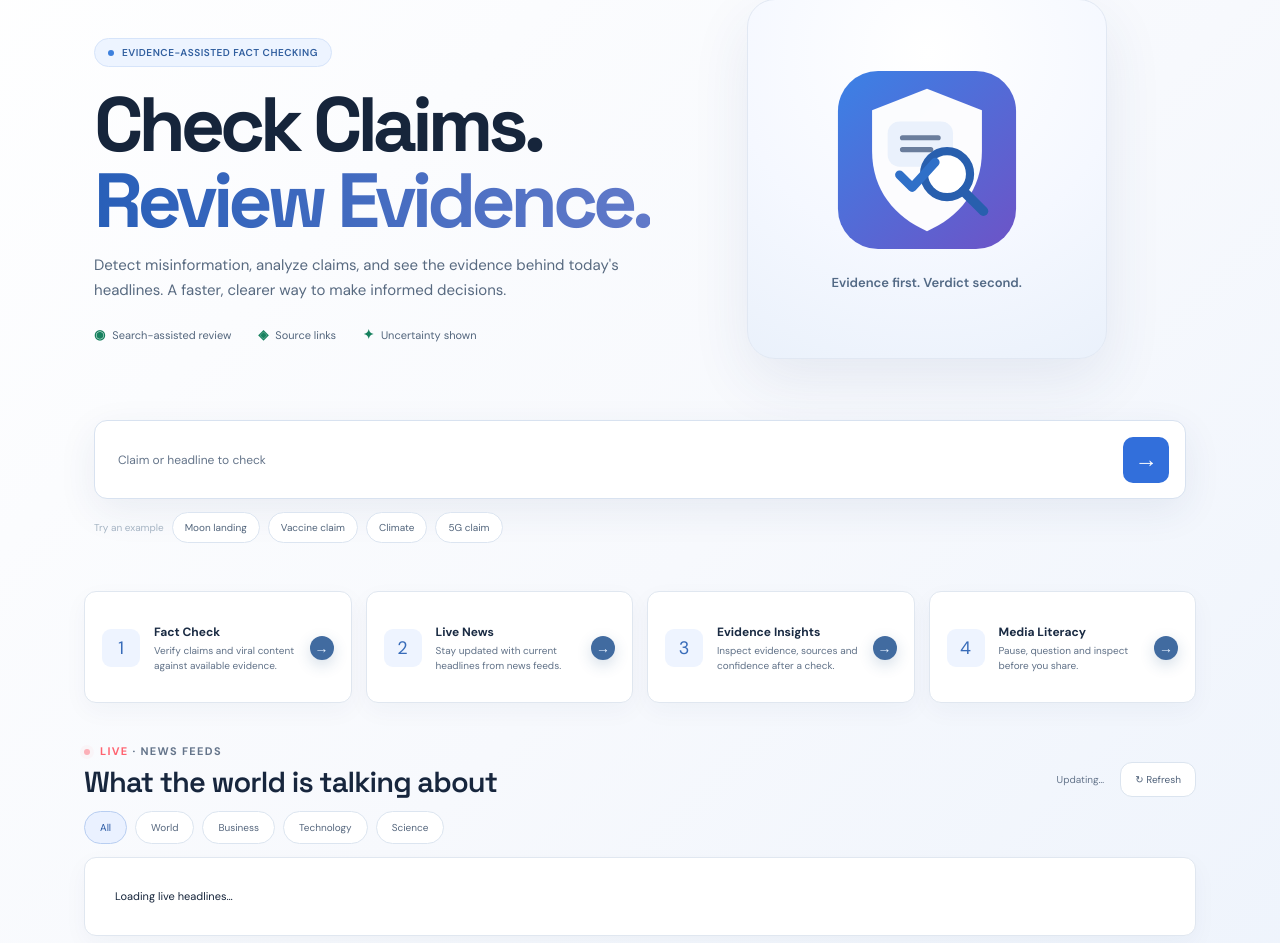
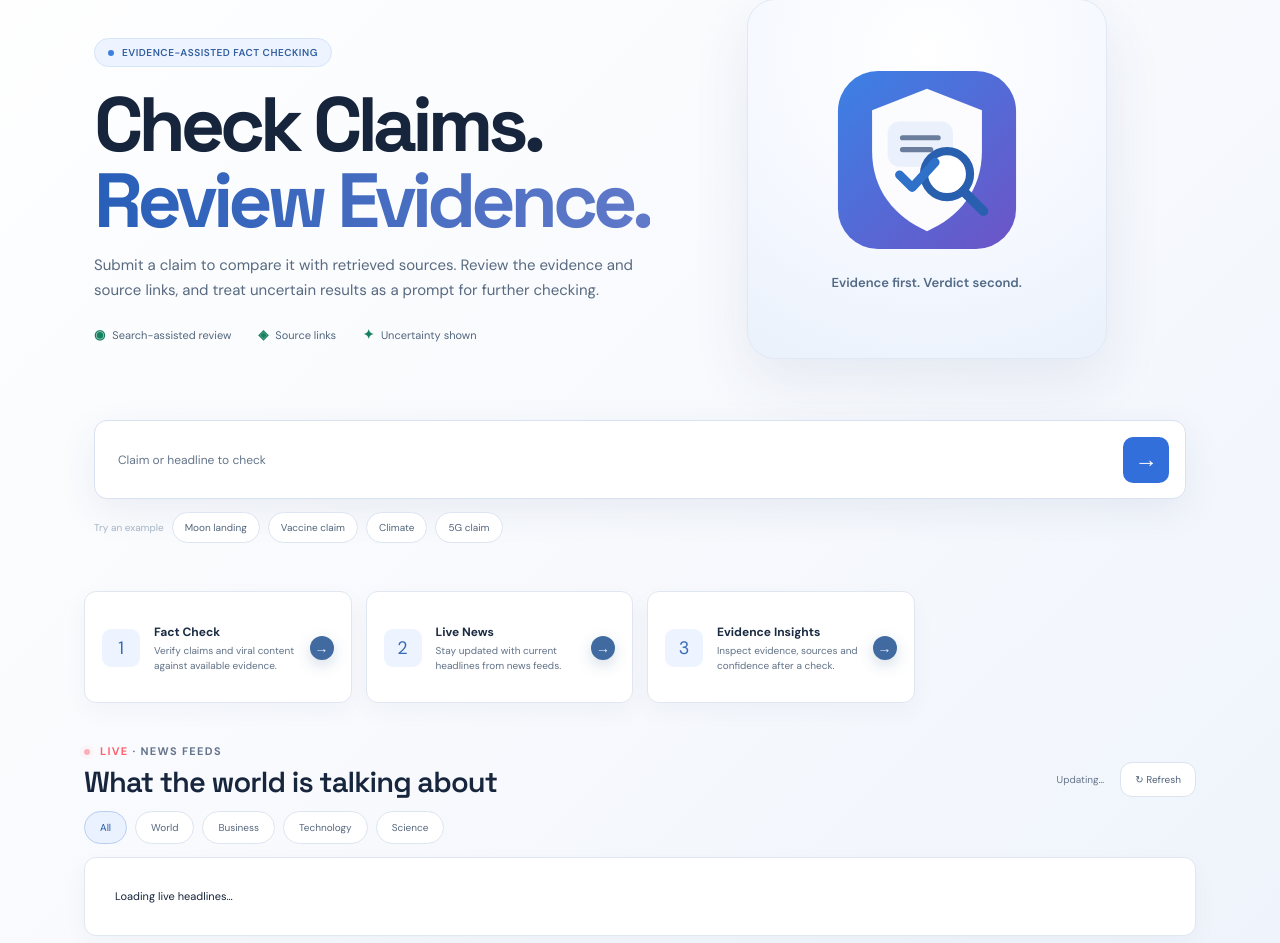
Before and after one commit to RajG1205/fake-news-fact-checker, a Flask app: page / in a window 1280 px wide. Shown: the part 150-1093 px from the top of the page. Run offline with Flask 3, Linux system fonts and the light colour scheme.

Commit message:
Make homepage copy evidence-specific and remove nonfunctional card

```diff
--- a/templates/index.html
+++ b/templates/index.html
@@ -17,7 +17,7 @@
 </div></header>
 <main class="shell">
 <section class="hero" id="home">
-<div class="hero-copy"><div class="eyebrow"><i></i> EVIDENCE-ASSISTED FACT CHECKING</div><h1>Check Claims.<br><em>Review Evidence.</em></h1><p class="lead">Detect misinformation, analyze claims, and see the evidence behind today's headlines. A faster, clearer way to make informed decisions.</p><div class="hero-points"><span><b>◉</b> Search-assisted review</span><span><b>◈</b> Source links</span><span><b>✦</b> Uncertainty shown</span></div></div>
+<div class="hero-copy"><div class="eyebrow"><i></i> EVIDENCE-ASSISTED FACT CHECKING</div><h1>Check Claims.<br><em>Review Evidence.</em></h1><p class="lead">Submit a claim to compare it with retrieved sources. Review the evidence and source links, and treat uncertain results as a prompt for further checking.</p><div class="hero-points"><span><b>◉</b> Search-assisted review</span><span><b>◈</b> Source links</span><span><b>✦</b> Uncertainty shown</span></div></div>
 <div class="hero-visual"><div class="brand-showcase"><img src="{{ url_for('static', filename='verifyai-logo.svg') }}" alt="VerifyAI shield, article and search mark"><p>Evidence first. Verdict second.</p></div></div>
 </section>
 <section class="search-wrap" id="fact-check"><div class="searchbox"><label class="claim-label" for="claimInput">Claim or headline to check</label><textarea id="claimInput" maxlength="5000" rows="2" aria-describedby="claimHelp"></textarea><span id="claimHelp" class="sr-only">Enter a claim or headline. Press Enter to submit.</span><button class="primary" id="checkBtn" onclick="checkClaim()" aria-label="Verify claim">Verify claim</button></div><div class="examples"><button class="example" onclick="useExample('Did NASA fake the moon landing?')">Moon landing</button><button class="example" onclick="useExample('Do vaccines cause autism?')">Vaccine claim</button><button class="example" onclick="useExample('Is climate change primarily caused by human activity?')">Climate</button><button class="example" onclick="useExample('Does 5G cause COVID-19?')">5G claim</button></div></section>
@@ -25,7 +25,7 @@
 <a class="quick-card" href="#fact-check"><div class="quick-icon q1" aria-hidden="true">1</div><strong>Fact Check</strong><p>Verify claims and viral content against available evidence.</p></a>
 <a class="quick-card" href="#live-news"><div class="quick-icon q2" aria-hidden="true">2</div><strong>Live News</strong><p>Stay updated with current headlines from news feeds.</p></a>
 <a class="quick-card" href="#results"><div class="quick-icon q3" aria-hidden="true">3</div><strong>Evidence Insights</strong><p>Inspect evidence, sources and confidence after a check.</p></a>
-<a class="quick-card" href="#about"><div class="quick-icon q4" aria-hidden="true">4</div><strong>Media Literacy</strong><p>Pause, question and inspect before you share.</p></a>
+
 </section>
 <section class="news-wrap" id="live-news" aria-labelledby="newsTitle"><div class="news-head"><div><div class="news-kicker"><span class="live-dot news-pulse"></span><b>LIVE</b> · NEWS FEEDS</div><div class="news-title" id="newsTitle">What the world is talking about</div></div><div class="news-tools"><span class="news-updated" id="newsUpdated">Updating…</span><button class="news-refresh" onclick="loadNews(true)">↻ Refresh</button></div></div><div class="news-controls" id="newsFilters"><button class="news-filter active" data-filter="all" onclick="filterNews('all')">All</button><button class="news-filter" data-filter="world" onclick="filterNews('world')">World</button><button class="news-filter" data-filter="business" onclick="filterNews('business')">Business</button><button class="news-filter" data-filter="technology" onclick="filterNews('technology')">Technology</button><button class="news-filter" data-filter="science" onclick="filterNews('science')">Science</button></div><div id="newsContent" class="news-loading">Loading live headlines…</div></section>
 <section class="loading" id="loading"><div class="spinner"></div><p>Checking sources and verifying the claim…</p></section><section class="empty" id="empty"><p id="emptyText">No result returned. Try a more specific claim.</p></section><section id="results"></section>
```
